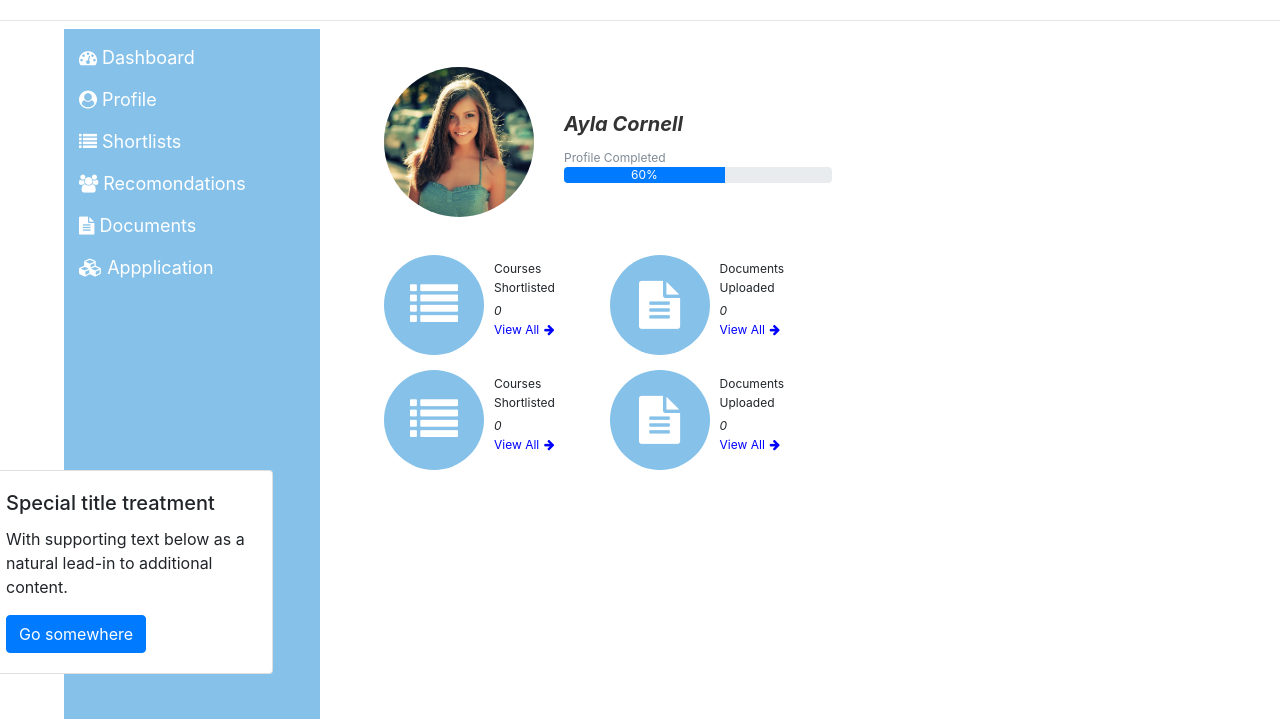
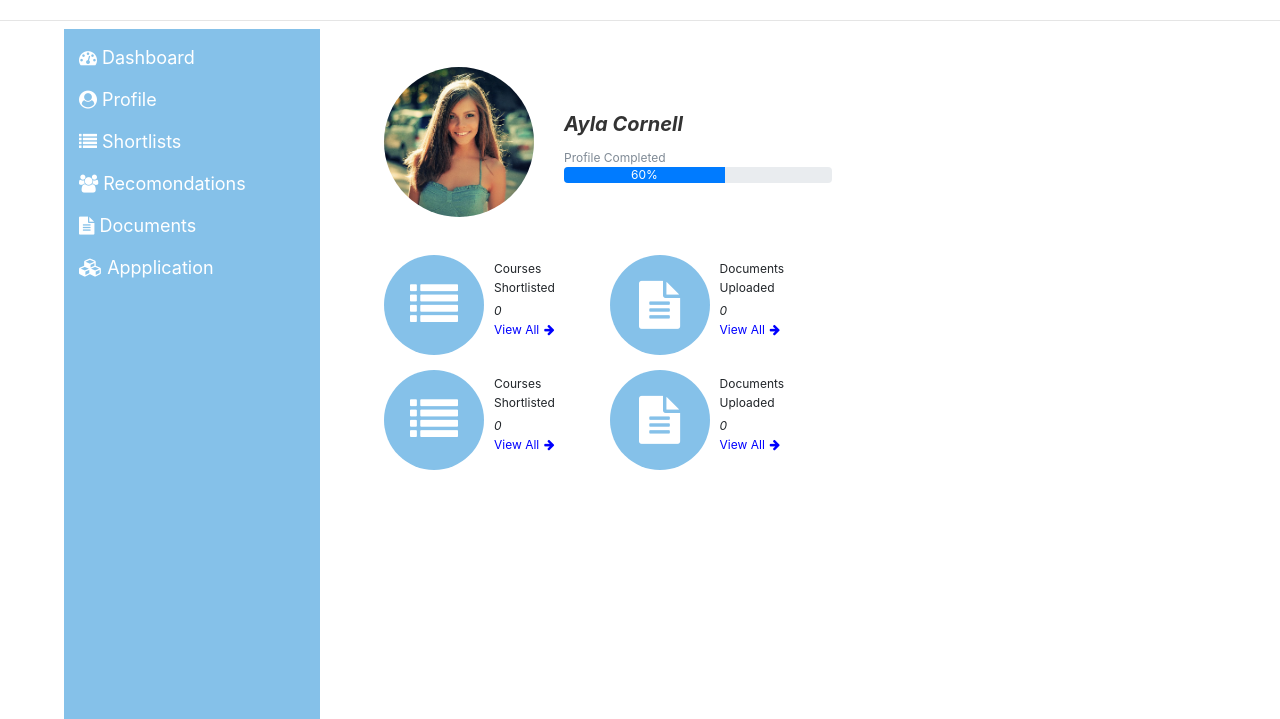
Before and after one commit to j27gj/admitkard, a plain HTML site: page index.html in a window 1280 px wide. Shown: the part 81-800 px from the top of the page. Drawn offline with nearby package versions, Linux system fonts and the light colour scheme.

Commit message:
Update index.html

```diff
--- a/index.html
+++ b/index.html
@@ -70,16 +70,7 @@
                                     <div style="display: inline-block;margin-left:5px;">
                                             <span style="font-size: 12px;" >Documents <span style="display: block;">Uploaded</span><i>0</i><span style="display: block;color: blue;">View All<i class="fa fa-arrow-right" aria-hidden="true" style="margin-left:5px; "></i></span></span></div>
                                     </div>
-                                    <div class="container"></div>
-                                    <div class="row">
-                                            <div class="card" style="width: 18rem;">
-                                                    <div class="card-body">
-                                                      <h5 class="card-title">Special title treatment</h5>
-                                                      <p class="card-text">With supporting text below as a natural lead-in to additional content.</p>
-                                                      <a href="#" class="btn btn-primary">Go somewhere</a>
-                                                    </div>
-                                                  </div>
-                                                  </div>
+
                                                 </div>
                             </div>
 
```
